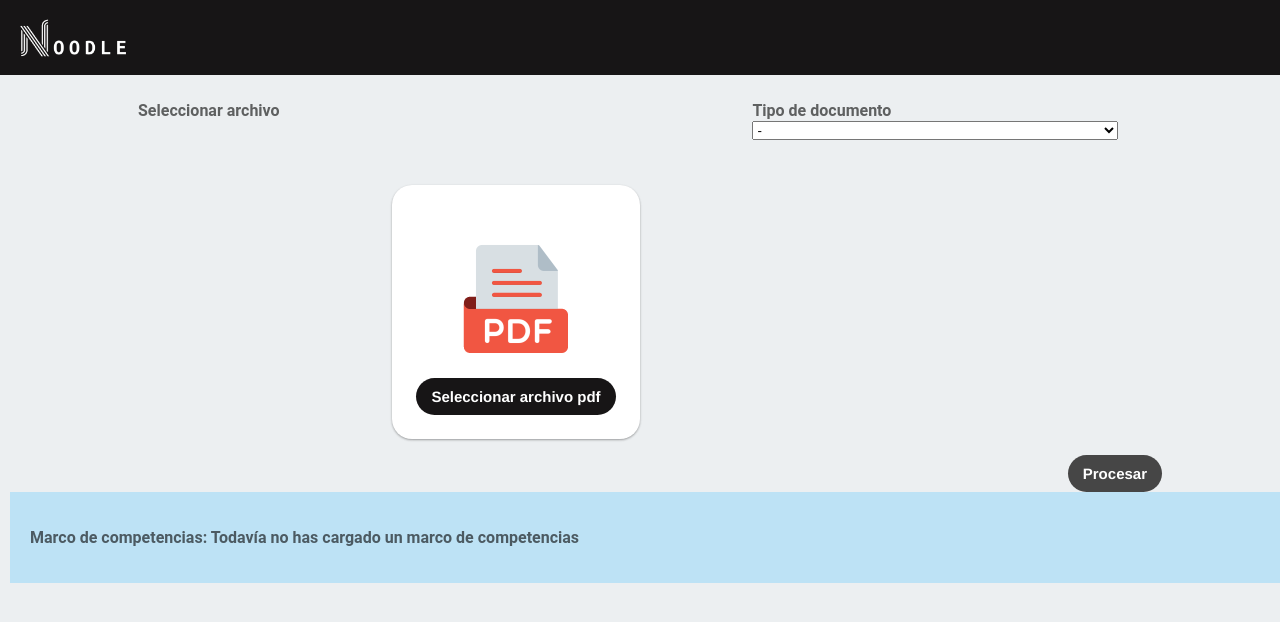
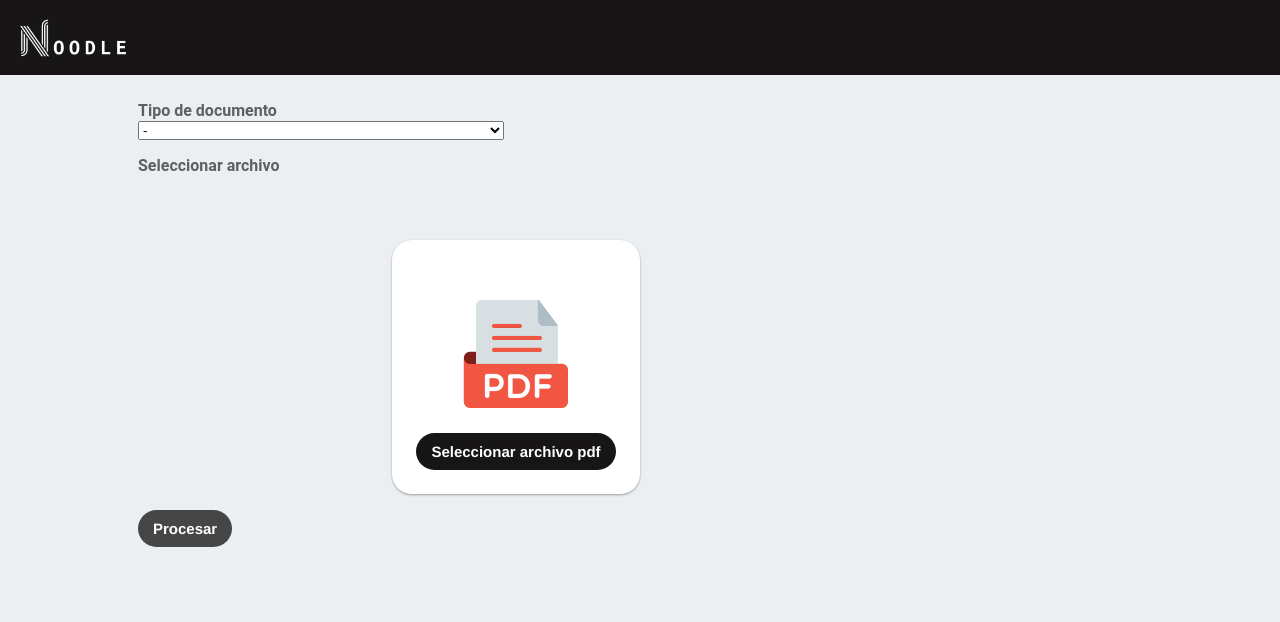
Before and after one commit to kasimxo/KaS-Noodle-Vercel, a React (Create React App) app in the folder client/: page / in a window 1280 px wide. Shown: the top 622 px of the page. Built offline with nearby package versions, Linux system fonts and the light colour scheme.

Commit message:
Improved text processing and general navigation
-Añadidos botones de navegación en la pantalla de visualización
-Mejorado el procesamiento de texto para que elimine espacios y puntos en las descripcionesCSV
-Modificados aspectos visuales de la aplicación

```diff
--- a/client/src/App.js
+++ b/client/src/App.js
@@ -2,20 +2,21 @@ import './css/style.css'
 import { Menu } from './components/Menu'
 import { SeleccionarArchivo } from './components/SeleccionarArchivo'
 import { MarcoCompetencias } from './components/MarcoCompetencias'
-import { useState, createContext } from 'react'
+import { useState, createContext, useContext } from 'react'
 
 export const Marco = createContext();
 
 const MarcoProvider = ({ children }) => {
   const [contenido, setContenido] = useState(undefined)
+  const [escenaActual, setEscenaActual] = useState('SeleccionarArchivo')
 
   return (
-    <Marco.Provider value={{ contenido, setContenido }}>{children}</Marco.Provider>
+    <Marco.Provider value={{ contenido, setContenido, escenaActual, setEscenaActual }}>{children}</Marco.Provider>
   )
 }
 
+function App() {
 
-function App() {
   return (
     <div id="container">
       <Menu />
--- a/client/src/components/BotonExportar.js
+++ b/client/src/components/BotonExportar.js
@@ -68,10 +68,10 @@ export function BotonExportar() {
         console.log(texto)
     }
     return (
-        <div>
-            <button id="btn_exportar" value="exportar_btn" name="exportar_btn" className="btn_default" onClick={exportar}>
-                Exportar
-            </button>
-        </div>
+
+        <button id="btn_exportar" value="exportar_btn" name="exportar_btn" className="btn_default" onClick={exportar}>
+            Exportar
+        </button>
+
     )
 }
--- a/client/src/components/BotonProcesarArchivo.js
+++ b/client/src/components/BotonProcesarArchivo.js
@@ -4,17 +4,17 @@ import { Marco } from './../App.js'
 
 export function BotonProcesarArchivo(props) {
     let isDisabled = props.buttonDisabled
-
-    const { setContenido } = useContext(Marco)
+    console.log(isDisabled)
+    const { setContenido, setEscenaActual } = useContext(Marco)
 
     async function ProcesarPDF() {
         console.log('Hemos pulsado procesar pdf')
         let texto = await enviarArchivo()
         setContenido(texto)
+        setEscenaActual('MarcoCompetencias')
     }
 
     return (
-
         <button id='btn_procesar_archivo' className='btn_default' onClick={ProcesarPDF} disabled={isDisabled}>Procesar</button>
     )
 }
--- /dev/null
+++ b/client/src/components/BotonVolverSeleccionarArchivo.js
@@ -0,0 +1,17 @@
+import { subirArchivoPDF, enviarArchivo, textoArchivo } from './../js/script.js'
+import { useContext, useState } from 'react'
+import { Marco } from './../App.js'
+
+export function BotonVolverSeleccionarArchivo(props) {
+
+    const { setContenido, setEscenaActual } = useContext(Marco)
+
+    function VolverSeleccionarArchivo() {
+        console.log('Hemos pulsado volver a seleccionar archivo')
+        setEscenaActual('SeleccionarArchivo')
+    }
+
+    return (
+        <button id='btn_procesar_archivo' className='btn_default' onClick={VolverSeleccionarArchivo}>Volver</button>
+    )
+}
--- a/client/src/components/MarcoCompetencias.js
+++ b/client/src/components/MarcoCompetencias.js
@@ -2,6 +2,7 @@ import { useContext, useState } from 'react'
 import { Marco } from './../App'
 
 import { BotonExportar } from './BotonExportar'
+import { BotonVolverSeleccionarArchivo } from './BotonVolverSeleccionarArchivo'
 
 import right_arrow from './../static/Right_arrow_icon.png'
 import down_arrow from './../static/Down_arrow_icon.png'
@@ -177,11 +178,13 @@ function Competencias(props) {
     )
 }
 
-export function MarcoCompetencias(texto) {
-    let { contenido } = useContext(Marco)
+export function MarcoCompetencias(props) {
+    let { contenido, escenaActual } = useContext(Marco)
     if (contenido !== undefined) {
+        console.log('Estamos intentando mostrar el marco')
         return (
-            <div className='marco'
+            <section className={escenaActual === 'MarcoCompetencias' ? 'visible' : 'invisible'}>
+                <article className='marco'
                     data-tipo='marco'
                     data-idpadre={contenido['idPadreCSV']}
                     data-id={contenido['idCSV']}
@@ -201,14 +204,12 @@ export function MarcoCompetencias(texto) {
                     <p>{contenido['descripcionCSV']}</p>
                     <b>Competencias:</b>
                     <Competencias competencias={contenido['competencias']} />
+                </article>
+                <article className='contenedor_botones'>
+                    <BotonVolverSeleccionarArchivo />
                     <BotonExportar />
-            </div>
-        )
-    } else {
-        return (
-            <div className='marco'>
-                <p>Marco de competencias: Todavía no has cargado un marco de competencias</p>
-            </div>
+                </article>
+            </section>
         )
     }
 }
--- a/client/src/components/SeleccionarArchivo.js
+++ b/client/src/components/SeleccionarArchivo.js
@@ -10,10 +10,9 @@ import { BotonProcesarArchivo } from './BotonProcesarArchivo.js'
 
 
 
-export function SeleccionarArchivo() {
+export function SeleccionarArchivo(props) {
 
-
-    const { setContenido } = useContext(Marco)
+    const { escenaActual } = useContext(Marco)
     const [isDisabled, setDisabled] = useState(true)
 
 
@@ -21,20 +20,16 @@ export function SeleccionarArchivo() {
         await subirArchivoPDF()
     }
 
-    async function ProcesarPDF() {
-        console.log('Hemos pulsado procesar pdf')
-        let texto = await enviarArchivo()
-        setContenido(texto)
-    }
 
     function checkButtonDisabled() {
         if ((document.getElementById('tipo_archivo').value !== 'NA') && (textoArchivo != null) && (textoArchivo !== '')) {
             setDisabled(false)
+            console.log(isDisabled)
         }
     }
 
     return (
-        <section>
+        <section className={escenaActual === 'SeleccionarArchivo' ? 'visible' : 'invisible'}>
             <article id="archivoTipo">
                 <form action='#'>
                     <label >Tipo de documento
--- a/client/src/css/style.css
+++ b/client/src/css/style.css
@@ -124,6 +124,12 @@ label {
     flex-basis: 100%;
     height: 0;
 }
+.contenedor_botones {
+    width: 100%;
+    display: flex;
+    flex-direction: row;
+    justify-content: space-evenly;
+}
 .panel {
     background: white;
     border-radius: 20px;
@@ -162,6 +168,9 @@ label {
 .invisible {
     display:none;
 }
+.oculto {
+    visibility: hidden;
+}
 .competencia, .resultadosAprendizaje, .resultadoAprendizaje {
     margin: 10px;
     padding: 10px;
@@ -198,8 +207,8 @@ label {
     color: rgba(0,0,0,1);
 }
 .marco {
-    background-color: #bde2f5;
-    padding: 20px;
+    padding: 20px 0px 0px 0px;
+    width: 100%;
 }
 @media (max-width: 600px) {
   body, body > div {
```
Also changed, not shown: 1 other file (tests, documents, lock files or other folders). Lines whose indentation alone changed are shown as unchanged.
